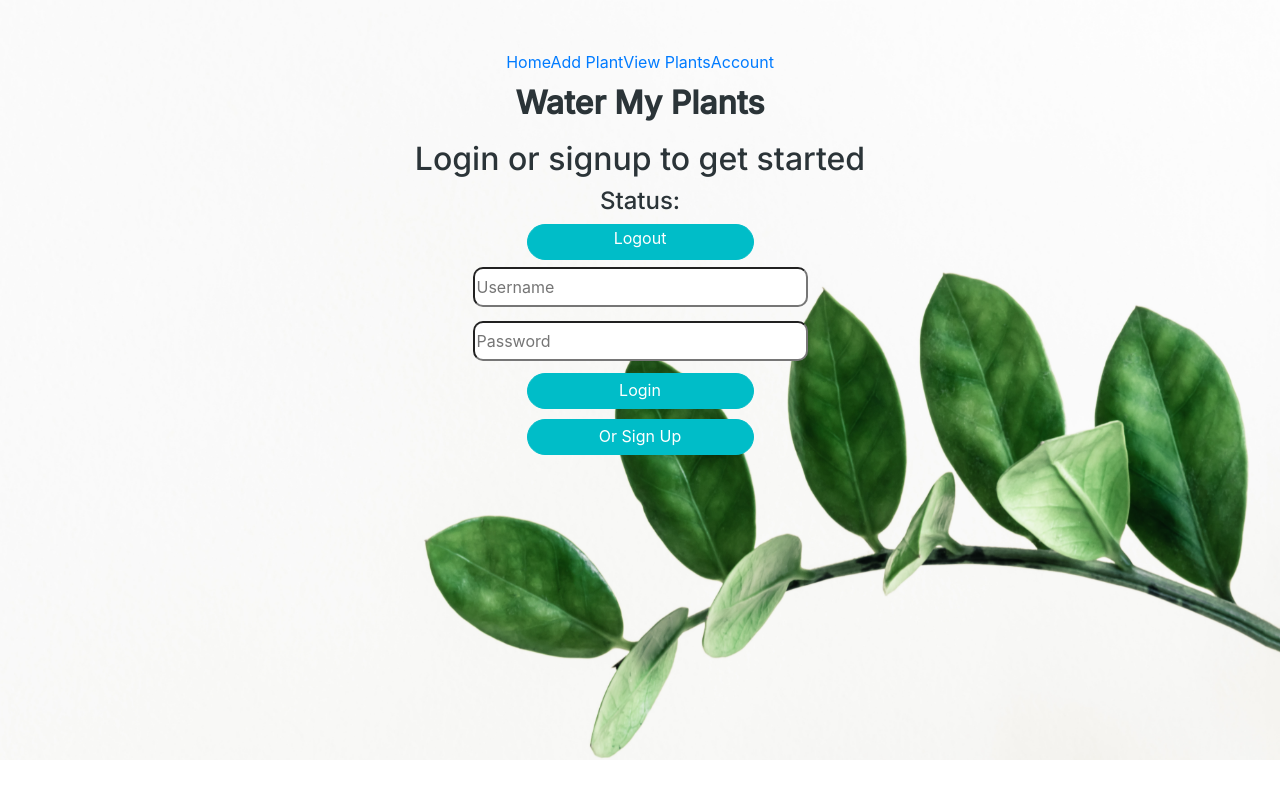
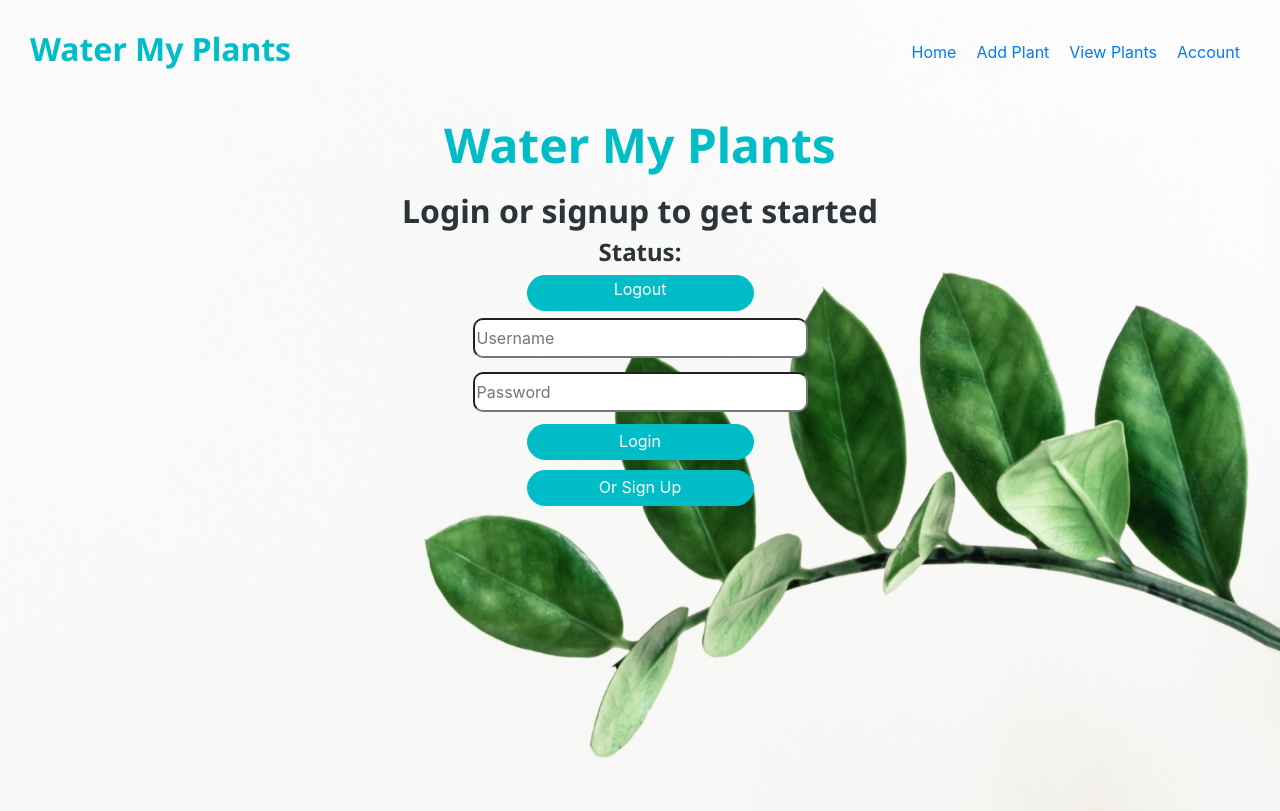
Before and after one commit to Build-Week-Water-My-Plants1/front-end, a React (Create React App) app in the folder water-my-plants/: page / in a window 1280 px wide. Built offline with nearby package versions, Linux system fonts and the light colour scheme.

Commit message:
fixed nav

```diff
--- a/water-my-plants/public/index.html
+++ b/water-my-plants/public/index.html
@@ -25,7 +25,7 @@
       work correctly both with client-side routing and a non-root public URL.
       Learn how to configure a non-root public URL by running `npm run build`.
     -->
-     <link href="https://fonts.googleapis.com/css2?family=Inter:wght@400;500&display=swap" rel="stylesheet">
+    <link href="https://fonts.googleapis.com/css2?family=Noto+Sans:ital,wght@0,700;1,400&display=swap" rel="stylesheet">
     <title>React Redux App</title>
   </head>
   <body>
--- a/water-my-plants/src/App.css
+++ b/water-my-plants/src/App.css
@@ -1,3 +1,7 @@
+a{
+  color: #d6ebec;
+
+}
 .App {
   text-align: center;
 }
@@ -22,9 +26,9 @@
   font-size: calc(10px + 2vmin);
 }
 
-.App-link {
+/* .App-link {
   color: rgb(112, 76, 182);
-}
+} */
 
 @keyframes App-logo-float {
   0% {
--- a/water-my-plants/src/Components/Home.js
+++ b/water-my-plants/src/Components/Home.js
@@ -9,22 +9,25 @@ import Nav from './Nav';
 
 
 const H1 = styled.h1`
-  font-size: 2em;
+  font-size: 3em;
 padding: 10px;
  font-family: 'Inter', sans-serif;
  font-weight: bold;
-color: #2b3438;
+color: #00bdc8;
+font-family: 'Noto Sans', sans-serif;
 `
 
 const H2 = styled.h2`
   color: #2b3438;
    font-family: 'Inter', sans-serif;
+   font-family: 'Noto Sans', sans-serif;
 
 `
 
 const H4 = styled.h4`
   color: #2b3438;
    font-family: 'Inter', sans-serif;
+   font-family: 'Noto Sans', sans-serif;
 
 `
 const Button = styled.button`
@@ -39,11 +42,9 @@ border: 1px solid #00bdc8;
 
 
 const Container= styled.div`
-    margin-top: 20px;
     background-image: url(${img});
     background-size: 100% auto;
     padding-bottom: 300px;
-    padding-top: 50px;
     margin: 0 auto;
     `
 
--- a/water-my-plants/src/Components/Nav.js
+++ b/water-my-plants/src/Components/Nav.js
@@ -1,21 +1,55 @@
-import React, {useState, useEffect} from  'react';
-import {editUserInfo} from '../actions/actions'
-import {Link} from 'react-router-dom';
+import React, { useState, useEffect } from 'react';
+import { editUserInfo } from '../actions/actions'
+import { Link } from 'react-router-dom';
+import styled from 'styled-components';
+import '../index.css';
 
 
- function Nav(props){
+const CustomNav = styled.nav`
+display: flex;
+justify-content: space-between;
+padding: 30px;
 
-    return(
-    <nav>
-        {/* <h3>{props.username}</h3> */}
-                <Link to ='/'>Home</Link>
-                <Link to ='/plantlist'>Add Plant</Link>
-                 <Link to ='/plantlist2'>View Plants</Link>
-                <Link to ='/userinfo'>Account</Link>
+`
+const H1 = styled.h1`
+    color: #00bdc8;
+    font-size: 2em;
+        max-width:50%;
+        font-family: 'Noto Sans', sans-serif;
+
+;
+
+`
+
+const LinkContainer = styled.div`
+    max-width:50%;
+    justify-content: space-between;
+    display: flex;
+    flex-direction: row;
+
+`
+
+const StyledLinks = styled.div`
+    padding: 10px;
+
+`
 
 
+function Nav(props) {
 
-    </nav>
+    return (
+        <CustomNav>
+            {/* <h3>{props.username}</h3> */}
+            <H1>Water My Plants</H1>
+            <LinkContainer>
+                <StyledLinks><Link to='/'>Home</Link></StyledLinks>
+                <StyledLinks><Link to='/plantlist'>Add Plant</Link></StyledLinks>
+                <StyledLinks><Link to='/plantlist2'>View Plants</Link></StyledLinks>
+                <StyledLinks><Link to='/userinfo'>Account</Link></StyledLinks>
+            </LinkContainer>
+
+
+        </CustomNav>
     )
 }
 export default Nav;
--- a/water-my-plants/src/Components/UserInfo.js
+++ b/water-my-plants/src/Components/UserInfo.js
@@ -16,11 +16,9 @@ margin: 10px;
 `;
 
 const Container= styled.div`
-    margin-top: 20px;
     background-image: url(${img});
     background-size: 100% auto;
     padding-bottom: 300px;
-    padding-top: 50px;
     margin: 0 auto;
     `
 
--- a/water-my-plants/src/index.css
+++ b/water-my-plants/src/index.css
@@ -6,6 +6,10 @@ body {
   -webkit-font-smoothing: antialiased;
   -moz-osx-font-smoothing: grayscale;
 }
+a{
+  color: #d6ebec;
+
+}
 
 code {
   font-family: source-code-pro, Menlo, Monaco, Consolas, 'Courier New',
```
